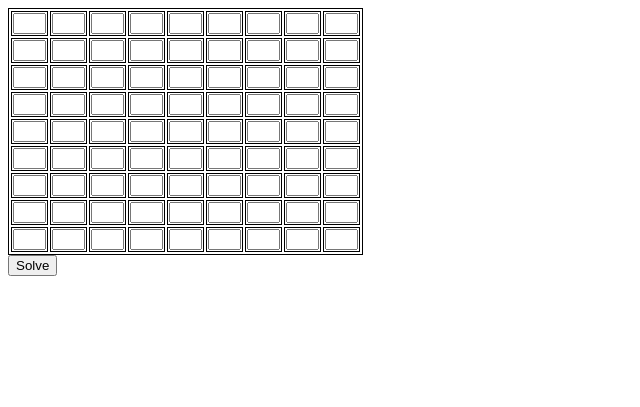
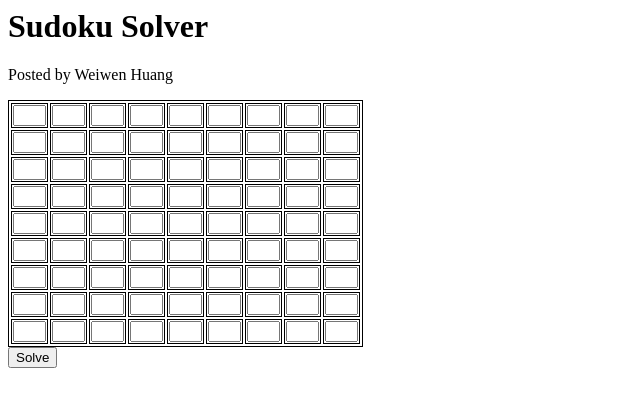
Before and after one commit to weiwenhuang/sudoku_solution, a Flask app: page / in a window 1280 px wide. Shown: the top 407 px of the page, without its empty margins (0-640 px from the left). Run offline with Flask 3, Linux system fonts and the light colour scheme; some libraries are stand-ins or nearby versions.

Commit message:
Update index1.html

```diff
--- a/templates/index1.html
+++ b/templates/index1.html
@@ -2,7 +2,11 @@
     <!--引入jQuery包用于使用ajax-->
     <script type="text/javascript" src="http://apps.bdimg.com/libs/jquery/2.1.4/jquery.min.js"></script>
 
+    <header>
+    <h1>Sudoku Solver</h1>
+    <p>Posted by Weiwen Huang</p>
 
+    </header>
 
     <table style="border: 1px #000000 solid">
         <tbody>
```
